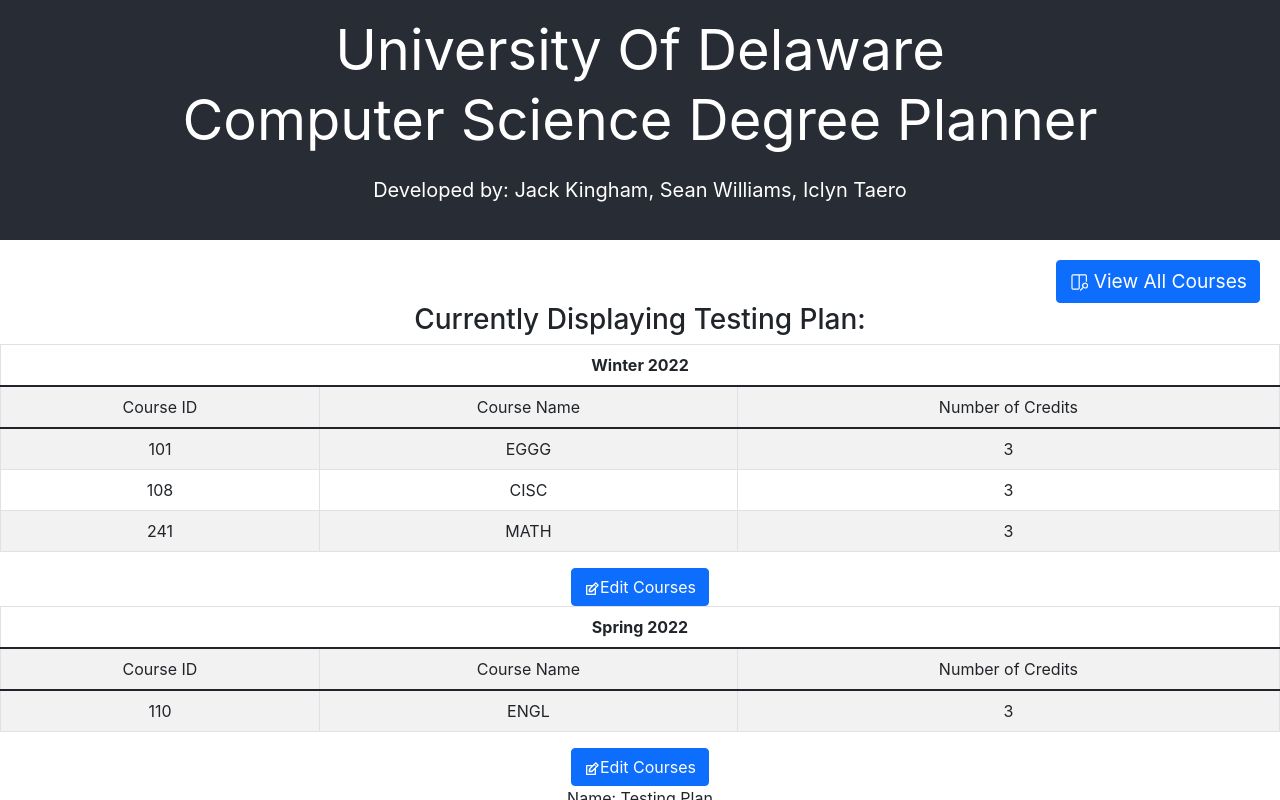
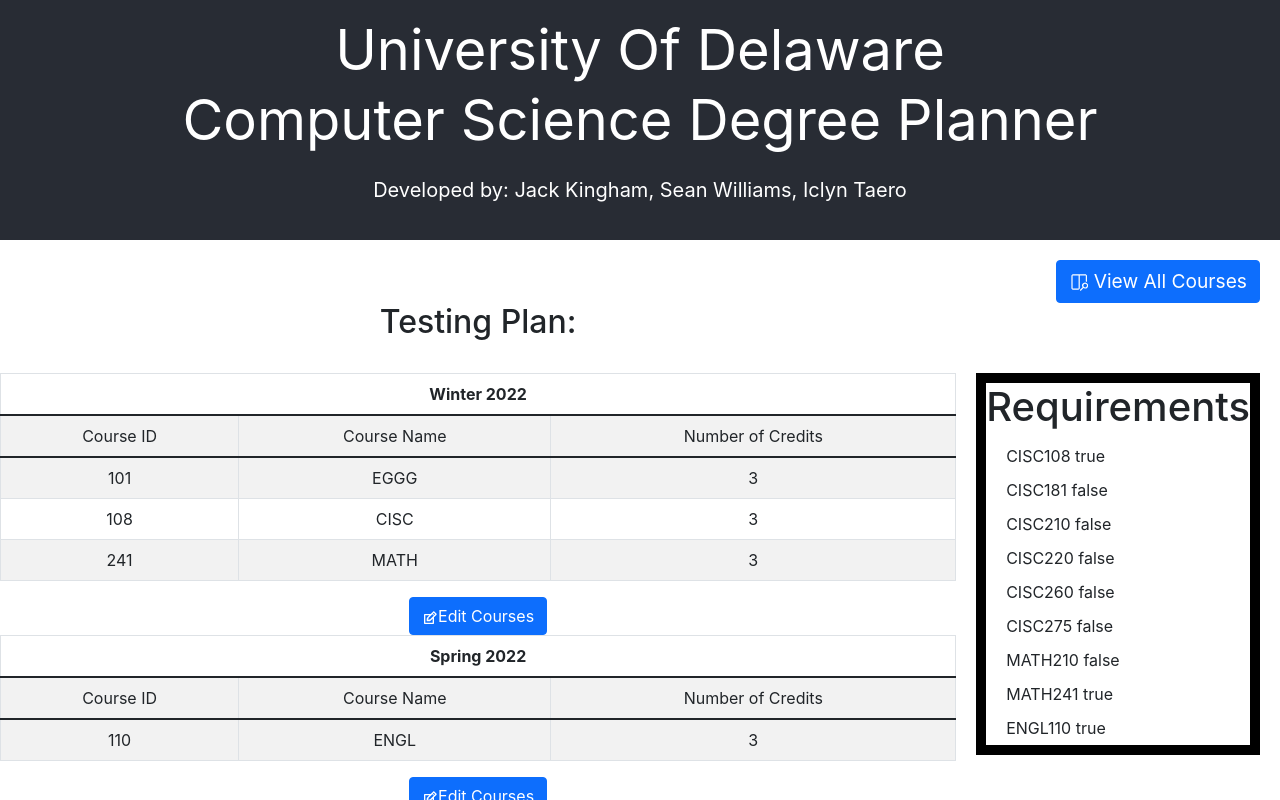
Before and after one commit to UD-CISC275-S22/cis-scheduler-team-26, a React (Create React App) app: page / in a window 1280 px wide. Both pictures are taken after a click on the button "View/Edit Plan". Shown: the top 800 px of the page. Built offline with nearby package versions, Linux system fonts and the light colour scheme.

Commit message:
Renders a list of requirements for a degree plan. Also tells you if the requirement is fulfilled. Still need to work on styling.

```diff
--- /dev/null
+++ b/src/Components/DegreePlanComponents/ShowDegreeRequirements.css
@@ -0,0 +1,20 @@
+.degree-requirements {
+    outline-width: 10px;
+    outline-color: black;
+    outline-style: solid;
+    margin-top: 80px;
+    margin-inline: 30px;
+    height: 100%;
+    width: 30%;
+}
+
+.degree-requirements-body {
+    display: flex;
+    flex-direction: column;
+}
+
+.degree-requirements-course {
+    align-self: flex-start;
+    margin-left: 20px;
+    margin-block: 5px;
+}
--- /dev/null
+++ b/src/Components/DegreePlanComponents/ShowDegreeRequirements.tsx
@@ -0,0 +1,58 @@
+import "./ShowDegreeRequirements.css";
+import React from "react";
+import { Course } from "../../Interfaces/course";
+import { Degree } from "../../Interfaces/degree";
+import { Semester } from "../../Interfaces/semester";
+
+export function DegreeRequirements({
+    degree, //degree is the degree to get requirements from
+    semesterList //courses is a list of the
+}: {
+    degree: Degree;
+    semesterList: Semester[];
+}): JSX.Element {
+    /* Checks if a course is in the list
+    I dont use array.includes method because its too sensitive, it returns false unless everything is the same
+    This checks for equality just using the course name and id. */
+    function isCourseInList(course: Course, list: Course[]): boolean {
+        const check: string = course.courseName + course.id.toString();
+        const checklist: string[] = [];
+        list.map((course: Course) =>
+            checklist.push(course.courseName + course.id.toString())
+        );
+        return checklist.includes(check);
+    }
+
+    /* Takes in a list of semesters and returns a list of all courses in the semesters.
+    I do this here so I dont need to do it in the ViewingPlan file. */
+    function getCourses(semesters: Semester[]): Course[] {
+        const courses: Course[] = [];
+        semesters.map((semester: Semester) => {
+            semester.courseList.map((course: Course) => {
+                courses.push(course);
+            });
+        });
+        return courses;
+    }
+    const courses = getCourses(semesterList);
+
+    return (
+        <div className="degree-requirements">
+            <h1>Requirements</h1>
+            <body className="degree-requirements-body">
+                {degree.requiredCourses.map((course: Course) =>
+                    renderCourse(course, isCourseInList(course, courses))
+                )}
+            </body>
+        </div>
+    );
+}
+
+//component to render a single course
+function renderCourse(course: Course, isFulfilled: boolean): JSX.Element {
+    return (
+        <div className="degree-requirements-course">
+            {course.courseName + course.id.toString() + " " + isFulfilled}
+        </div>
+    );
+}
--- a/src/Components/DegreePlanComponents/ViewingPlan.tsx
+++ b/src/Components/DegreePlanComponents/ViewingPlan.tsx
@@ -1,15 +1,18 @@
 import React, { useState } from "react";
 import { Button, Form, Table } from "react-bootstrap";
+import { Course } from "../../Interfaces/course";
+import { DegreePlan } from "../../Interfaces/degreePlan";
+import { Season, Semester, validSeason } from "../../Interfaces/semester";
+import { movePopup } from "./moveCoursePopup";
+import { calculateCredits, find_course } from "./ViewPlanFunctions";
+import { DegreeRequirements } from "./ShowDegreeRequirements";
+
+//Icon imports for buttons
 import { TiEdit } from "react-icons/ti";
 import { AiOutlineClear } from "react-icons/ai";
 import { BsTrash } from "react-icons/bs";
 import { RiAddBoxLine } from "react-icons/ri";
 import { CgMoveRight } from "react-icons/cg";
-import { Course } from "../../Interfaces/course";
-import { DegreePlan } from "../../Interfaces/degreePlan";
-import { Season, Semester, validSeason } from "../../Interfaces/semester";
-import { movePopup } from "./moveCoursePopup";
-import { calculateCredits, find_course } from "./ViewPlanFunctions";
 import { BsArrowReturnLeft } from "react-icons/bs";
 
 interface planListProp {
@@ -551,8 +554,10 @@
         preReq: []
     });
     return (
-        <div>
-            <h3>Currently Displaying {plan.planName}:</h3>
+        <div style={{ display: "flex" }}>
+            <div style={{ width: "160%" }}>
+                <h2>{plan.planName}:</h2>
+                <br></br>
                 {printSemesters(
                     plan,
                     planList,
@@ -592,9 +597,16 @@
                 </Button>
                 <div>
                     <Button onClick={() => setViewPlan(-1)}>
-                    <BsArrowReturnLeft></BsArrowReturnLeft> Return to Plan List
+                        <BsArrowReturnLeft></BsArrowReturnLeft> Return to Plan
+                        List
                     </Button>
                 </div>
             </div>
+            {/*Components to show all the requirements for this plan's degree and which have been fulfilled */}
+            <DegreeRequirements
+                degree={plan.degree}
+                semesterList={plan.semesterList}
+            ></DegreeRequirements>
+        </div>
     );
 }
```
Lines whose indentation alone changed are shown as unchanged.
